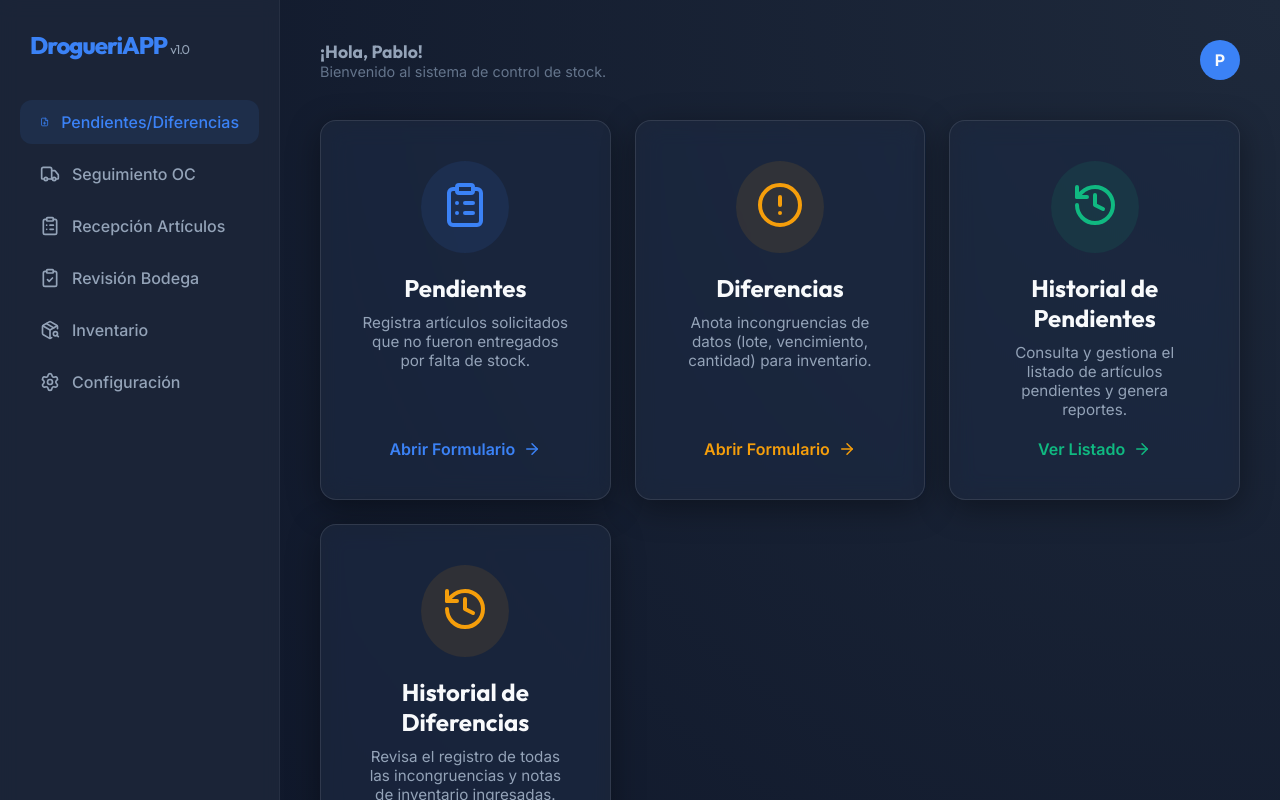
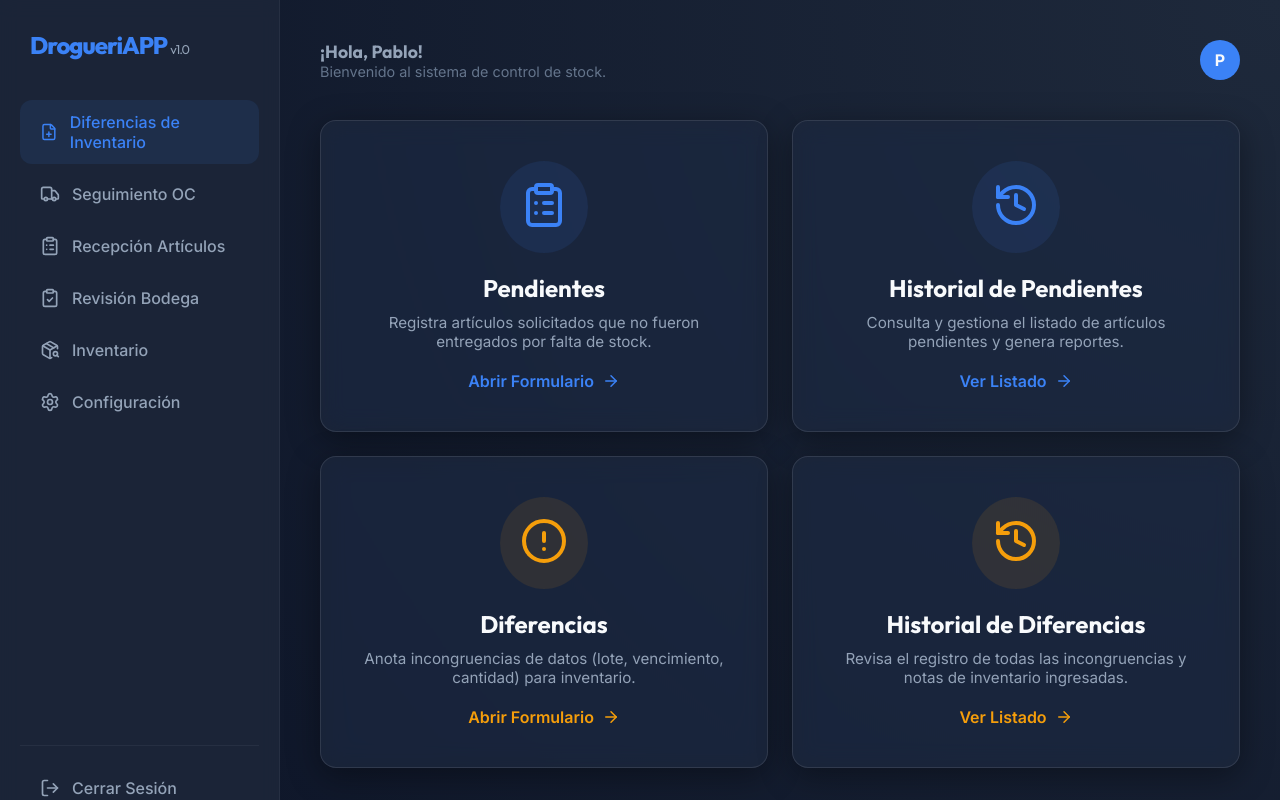
Before and after one commit to PrograPF/DrogueriAPP, a React (Vite) app in the folder erp-frontend/: page / in a window 1280 px wide. Shown: the top 800 px of the page. Built offline with nearby package versions, Linux system fonts and the light colour scheme.

Commit message:
feat: reestructurar modulo Diferencias de Inventario y agregar sistema de estados

```diff
--- a/erp-frontend/src/App.jsx
+++ b/erp-frontend/src/App.jsx
@@ -80,7 +80,7 @@ const AppContent = () => {
         </div>
 
         <div style={{ flex: 1 }}>
-          <SidebarItem icon={FilePlus} label="Pendientes/Diferencias" to="/" onClick={closeSidebar} />
+          <SidebarItem icon={FilePlus} label="Diferencias de Inventario" to="/" onClick={closeSidebar} />
           <SidebarItem icon={Truck} label="Seguimiento OC" to="/seguimiento-oc" onClick={closeSidebar} />
           <SidebarItem icon={ClipboardList} label="Recepción Artículos" to="/recepcion" onClick={closeSidebar} />
           <SidebarItem icon={ClipboardCheck} label="Revisión Bodega" to="/revision" onClick={closeSidebar} />
--- a/erp-frontend/src/modules/Informes/DiferenciasHistorial.jsx
+++ b/erp-frontend/src/modules/Informes/DiferenciasHistorial.jsx
@@ -62,7 +62,8 @@ const DiferenciasHistorial = ({ onBack }) => {
         cod: item.codigo_articulo || 'S/C',
         centro: item.centros?.nombre || 'S/C',
         fecha: item.fecha,
-        detalle: item.diferencia
+        detalle: item.diferencia,
+        inventario_realizado: item.inventario_realizado || false
       }));
 
       setData(prev => reset ? mappedData : [...prev, ...mappedData]);
@@ -71,6 +72,28 @@ const DiferenciasHistorial = ({ onBack }) => {
       console.error('Error cargando diferencias:', err);
     } finally {
       setLoading(false);
+    }
+  };
+
+  const handleToggleRealizado = async (id, currentVal) => {
+    try {
+      const newVal = !currentVal;
+      const { error } = await supabase
+        .from('diferencias')
+        .update({ inventario_realizado: newVal })
+        .eq('id', id);
+
+      if (error) throw error;
+
+      setData(prev => prev.map(item => {
+        if (item.id === id) {
+          return { ...item, inventario_realizado: newVal };
+        }
+        return item;
+      }));
+    } catch (err) {
+      console.error('Error al actualizar estado de inventario:', err);
+      alert('Error al actualizar estado: ' + err.message);
     }
   };
 
@@ -167,6 +190,7 @@ const DiferenciasHistorial = ({ onBack }) => {
               <th style={thStyle}>ARTÍCULO</th>
               <th style={thStyle}>CENTRO</th>
               <th style={thStyle}>FECHA</th>
+              <th style={{ ...thStyle, textAlign: 'center' }} className="no-print">ESTADO</th>
               <th style={thStyle}>DETALLE / OBSERVACIÓN</th>
               <th style={{ ...thStyle, textAlign: 'center' }} className="no-print">ACCIONES</th>
             </tr>
@@ -178,6 +202,41 @@ const DiferenciasHistorial = ({ onBack }) => {
                 <td style={tdStyle}>{item.nombre}</td>
                 <td style={tdStyle}>{item.centro}</td>
                 <td style={tdStyle}>{formatDate(item.fecha)}</td>
+                <td style={{ ...tdStyle, textAlign: 'center' }} className="no-print">
+                  <button
+                    onClick={() => handleToggleRealizado(item.id, item.inventario_realizado)}
+                    style={{
+                      background: item.inventario_realizado ? 'rgba(16, 185, 129, 0.15)' : 'rgba(245, 158, 11, 0.1)',
+                      border: `1px solid ${item.inventario_realizado ? 'rgba(16, 185, 129, 0.3)' : 'rgba(245, 158, 11, 0.3)'}`,
+                      color: item.inventario_realizado ? '#10b981' : '#f59e0b',
+                      padding: '5px 12px',
+                      borderRadius: '6px',
+                      fontSize: '0.75rem',
+                      fontWeight: '700',
+                      cursor: 'pointer',
+                      display: 'inline-flex',
+                      alignItems: 'center',
+                      justifyContent: 'center',
+                      minWidth: '150px',
+                      transition: 'all 0.2s',
+                      outline: 'none'
+                    }}
+                    onMouseOver={(e) => {
+                      e.currentTarget.style.background = item.inventario_realizado ? 'rgba(239, 68, 68, 0.15)' : 'rgba(16, 185, 129, 0.2)';
+                      e.currentTarget.style.borderColor = item.inventario_realizado ? 'rgba(239, 68, 68, 0.3)' : 'rgba(16, 185, 129, 0.4)';
+                      e.currentTarget.style.color = item.inventario_realizado ? '#ef4444' : '#10b981';
+                      e.currentTarget.innerText = item.inventario_realizado ? 'Desmarcar' : '¡Realizado!';
+                    }}
+                    onMouseOut={(e) => {
+                      e.currentTarget.style.background = item.inventario_realizado ? 'rgba(16, 185, 129, 0.15)' : 'rgba(245, 158, 11, 0.1)';
+                      e.currentTarget.style.borderColor = item.inventario_realizado ? 'rgba(16, 185, 129, 0.3)' : 'rgba(245, 158, 11, 0.3)';
+                      e.currentTarget.style.color = item.inventario_realizado ? '#10b981' : '#f59e0b';
+                      e.currentTarget.innerText = item.inventario_realizado ? 'Inventario Realizado' : 'Pendiente';
+                    }}
+                  >
+                    {item.inventario_realizado ? 'Inventario Realizado' : 'Pendiente'}
+                  </button>
+                </td>
                 <td style={{ ...tdStyle, color: '#f59e0b', fontStyle: 'italic' }}>{item.detalle}</td>
                 <td style={{ ...tdStyle, textAlign: 'center' }} className="no-print">
                   <button onClick={() => handleDelete(item.id, item.nombre)} style={{ color: '#ef4444', background: 'none', border: 'none', cursor: 'pointer' }}>
--- a/erp-frontend/src/modules/Pendientes/PendientesDiferenciasModule.jsx
+++ b/erp-frontend/src/modules/Pendientes/PendientesDiferenciasModule.jsx
@@ -9,11 +9,21 @@ import DiferenciasHistorial from '../Informes/DiferenciasHistorial';
 const PendientesDiferenciasModule = () => {
   const [view, setView] = useState('selection'); // 'selection', 'pendientes', 'diferencias', 'historial', 'historial-diferencias'
 
-  const cardVariants = {
+  const cardVariantsBlue = {
     hover: {
       scale: 1.02,
-      backgroundColor: 'rgba(59, 130, 246, 0.1)',
-      borderColor: 'rgba(59, 130, 246, 0.5)',
+      backgroundColor: 'rgba(59, 130, 246, 0.08)',
+      borderColor: 'rgba(59, 130, 246, 0.4)',
+      transition: { duration: 0.2 }
+    },
+    tap: { scale: 0.98 }
+  };
+
+  const cardVariantsOrange = {
+    hover: {
+      scale: 1.02,
+      backgroundColor: 'rgba(245, 158, 11, 0.08)',
+      borderColor: 'rgba(245, 158, 11, 0.4)',
       transition: { duration: 0.2 }
     },
     tap: { scale: 0.98 }
@@ -28,15 +38,23 @@ const PendientesDiferenciasModule = () => {
             initial={{ opacity: 0, y: 20 }}
             animate={{ opacity: 1, y: 0 }}
             exit={{ opacity: 0, y: -20 }}
-            className="responsive-grid-auto"
             style={{
-              maxWidth: '1200px',
-              margin: '40px auto'
+              maxWidth: '1000px',
+              margin: '40px auto',
+              display: 'flex',
+              flexDirection: 'column',
+              gap: '24px'
             }}
           >
+            {/* Seccion 1: Pendientes (Azul) */}
+            <div style={{
+              display: 'grid',
+              gridTemplateColumns: 'repeat(auto-fit, minmax(300px, 1fr))',
+              gap: '24px'
+            }}>
               {/* Botón Pendientes */}
               <motion.div
-              variants={cardVariants}
+                variants={cardVariantsBlue}
                 whileHover="hover"
                 whileTap="tap"
                 onClick={() => setView('pendientes')}
@@ -65,9 +83,47 @@ const PendientesDiferenciasModule = () => {
                 </div>
               </motion.div>
 
+              {/* Botón Historial de Pendientes */}
+              <motion.div
+                variants={cardVariantsBlue}
+                whileHover="hover"
+                whileTap="tap"
+                onClick={() => setView('historial')}
+                className="glass-card"
+                style={{
+                  padding: '40px',
+                  cursor: 'pointer',
+                  display: 'flex',
+                  flexDirection: 'column',
+                  alignItems: 'center',
+                  textAlign: 'center',
+                  gap: '20px'
+                }}
+              >
+                <div style={{ padding: '20px', background: 'rgba(59, 130, 246, 0.1)', borderRadius: '50%' }}>
+                  <History size={48} color="#3b82f6" />
+                </div>
+                <div>
+                  <h2 style={{ fontSize: '1.5rem', fontWeight: '700', marginBottom: '10px' }}>Historial de Pendientes</h2>
+                  <p style={{ color: '#94a3b8', fontSize: '0.95rem' }}>
+                    Consulta y gestiona el listado de artículos pendientes y genera reportes.
+                  </p>
+                </div>
+                <div style={{ marginTop: 'auto', display: 'flex', alignItems: 'center', gap: '8px', color: '#3b82f6', fontWeight: '600' }}>
+                  Ver Listado <ArrowRight size={18} />
+                </div>
+              </motion.div>
+            </div>
+
+            {/* Seccion 2: Diferencias (Naranja) */}
+            <div style={{
+              display: 'grid',
+              gridTemplateColumns: 'repeat(auto-fit, minmax(300px, 1fr))',
+              gap: '24px'
+            }}>
               {/* Botón Diferencias */}
               <motion.div
-              variants={cardVariants}
+                variants={cardVariantsOrange}
                 whileHover="hover"
                 whileTap="tap"
                 onClick={() => setView('diferencias')}
@@ -96,40 +152,9 @@ const PendientesDiferenciasModule = () => {
                 </div>
               </motion.div>
 
-            {/* Botón Historial de Pendientes */}
-            <motion.div
-              variants={cardVariants}
-              whileHover="hover"
-              whileTap="tap"
-              onClick={() => setView('historial')}
-              className="glass-card"
-              style={{
-                padding: '40px',
-                cursor: 'pointer',
-                display: 'flex',
-                flexDirection: 'column',
-                alignItems: 'center',
-                textAlign: 'center',
-                gap: '20px'
-              }}
-            >
-              <div style={{ padding: '20px', background: 'rgba(16, 185, 129, 0.1)', borderRadius: '50%' }}>
-                <History size={48} color="#10b981" />
-              </div>
-              <div>
-                <h2 style={{ fontSize: '1.5rem', fontWeight: '700', marginBottom: '10px' }}>Historial de Pendientes</h2>
-                <p style={{ color: '#94a3b8', fontSize: '0.95rem' }}>
-                  Consulta y gestiona el listado de artículos pendientes y genera reportes.
-                </p>
-              </div>
-              <div style={{ marginTop: 'auto', display: 'flex', alignItems: 'center', gap: '8px', color: '#10b981', fontWeight: '600' }}>
-                Ver Listado <ArrowRight size={18} />
-              </div>
-            </motion.div>
-
               {/* Botón Historial de Diferencias */}
               <motion.div
-              variants={cardVariants}
+                variants={cardVariantsOrange}
                 whileHover="hover"
                 whileTap="tap"
                 onClick={() => setView('historial-diferencias')}
@@ -157,6 +182,7 @@ const PendientesDiferenciasModule = () => {
                   Ver Listado <ArrowRight size={18} />
                 </div>
               </motion.div>
+            </div>
           </motion.div>
         )}
 
```
Lines whose indentation alone changed are shown as unchanged.
